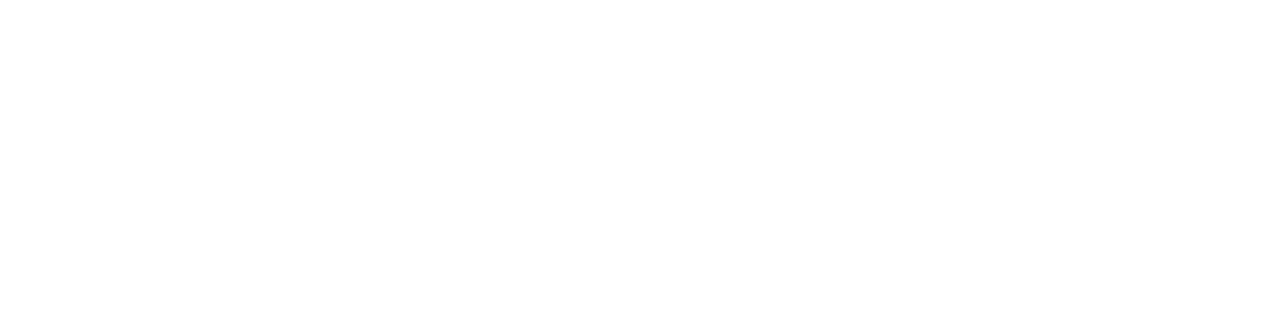
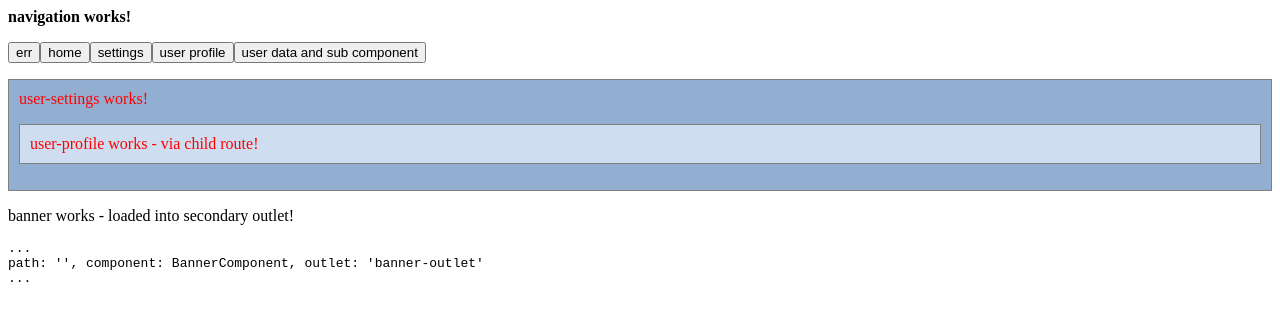
Before and after one commit to mp54214/angular-ivy-qzfbal, an Angular app: page /settings/profile in a window 1280 px wide. Shown: the top 320 px of the page. Built offline with nearby package versions, Linux system fonts and the light colour scheme.

Commit message:
3 files modified

```diff
--- a/src/app/app.component.html
+++ b/src/app/app.component.html
@@ -1,7 +1,6 @@
-<section class="main" *ngIf="apiLoaded | async">
+<section class="main">
   <div class="nav">
     <app-navigation></app-navigation>
-    <!-- <router-outlet name="userdata"></router-outlet> -->
   </div>
 
   <div class="banner">
--- a/src/app/app.component.ts
+++ b/src/app/app.component.ts
@@ -13,11 +13,11 @@
   name = 'Angular ' + VERSION.major;
   apiLoaded: any
 
-// constructor(httpClient: HttpClient) {
-//     this.apiLoaded = httpClient.jsonp('https://unpkg.com/@highlightjs/cdn-assets@11.6.0/highlight.min.js', 'callback')
-//         .pipe(
-//           map(() => true),
-//           catchError(() => of(false)),
-//         );
-//   }
+constructor(httpClient: HttpClient) {
+    this.apiLoaded = httpClient.jsonp('https://unpkg.com/@highlightjs/cdn-assets@11.6.0/highlight.min.js', 'callback')
+        .pipe(
+          map(() => true),
+          catchError(() => of(false)),
+        );
+  }
 }
--- a/src/app/user-settings/user-data/user-data.module.ts
+++ b/src/app/user-settings/user-data/user-data.module.ts
@@ -6,7 +6,6 @@
 
 @NgModule({
   imports: [
-    // BrowserModule,
     CommonModule,
     UserDataRoutingModule
   ],
```
